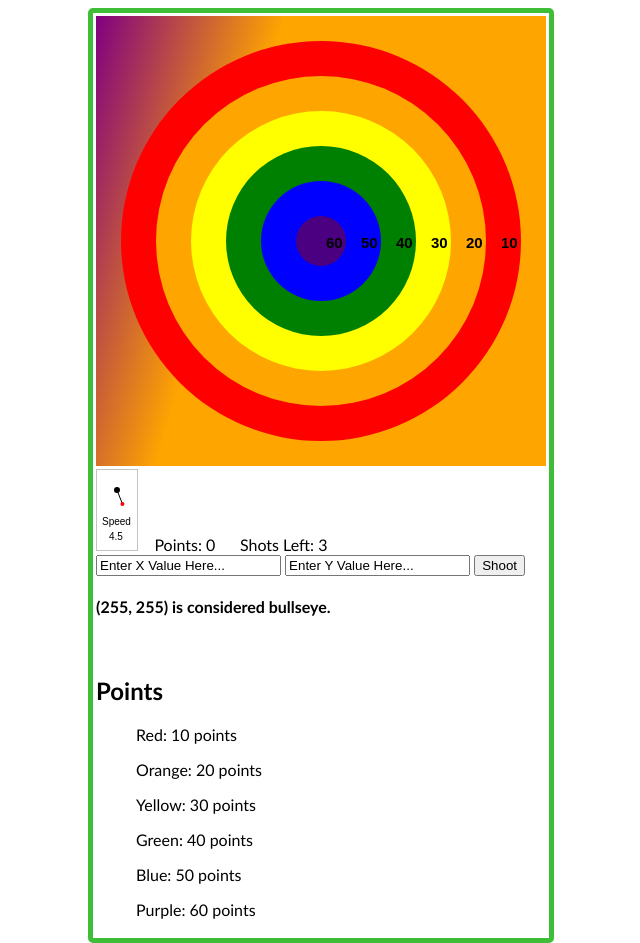
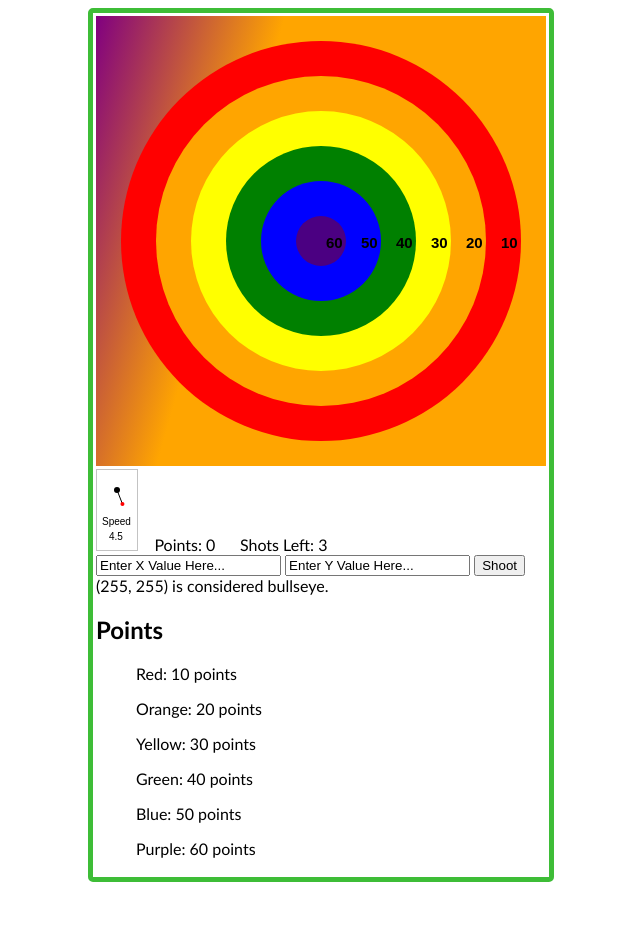
Before and after one commit to kingscott/trydarts, a plain HTML site: page game.htm in a window 1280 px wide. Shown: the whole page, without its empty margins (319-959 px from the left). After the commit the page ends 890 px from the top, so only its background shows below. Drawn offline with Linux system fonts and the light colour scheme.

Commit message:
Added a line.

```diff
--- a/game.htm
+++ b/game.htm
@@ -290,7 +290,7 @@
                                 <input id="txtX" type="text" value="Enter X Value Here..." />
                                 <input id="txtY" type="text" value="Enter Y Value Here..." />
                                 <input id="btnDart" type="button" value="Shoot" /><br />
-                                <h4> (255, 255) is considered bullseye. </h4><br />
+                                (255, 255) is considered bullseye. <br />
                                 <h2>Points</h2>
                                 <ul>Red: 10 points</ul>
                                 <ul>Orange: 20 points</ul>
```
